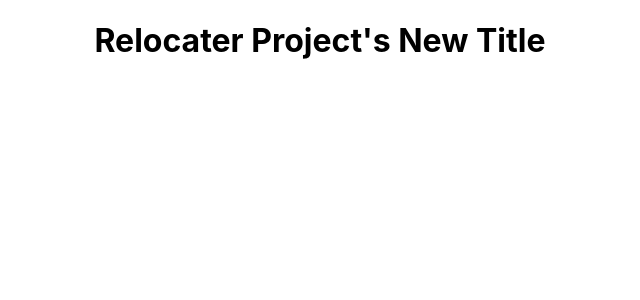
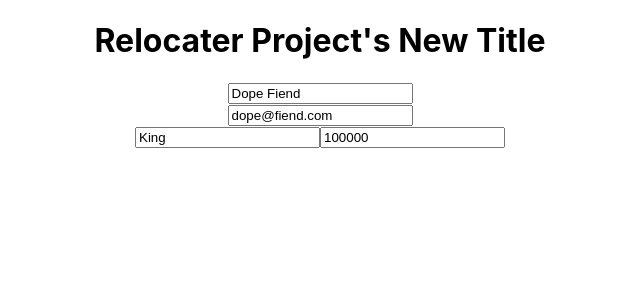
Before and after one commit to BryantCabrera/relocater, a React (Create React App) app: page / in a window 1280 px wide. Shown: the top 300 px of the page, without its empty margins (320-960 px from the left). Built offline with nearby package versions, Linux system fonts and the light colour scheme.

Commit message:
Adds kevin adds User Component

```diff
--- a/src/App.js
+++ b/src/App.js
@@ -1,12 +1,14 @@
 import React, { Component } from 'react';
 import logo from './logo.svg';
 import './App.css';
+import UserProfile from './Userprofile/Userprofile';
 
 class App extends Component {
   render() {
     return (
       <div className="App">
         <h1>Relocater Project's New Title</h1>
+        <UserProfile />
       </div>
     );
   }
--- /dev/null
+++ b/src/Userprofile/UserForm.js
@@ -0,0 +1,32 @@
+import React from 'react'
+
+const UserForm = (props) =>
+            <div>
+                <input
+                    name='username'
+                    placeholder='username'
+                    value={props.user.username}
+
+                />
+                <br/>
+                <input
+                    name='email'
+                    placeholder='email'
+                    value={props.user.email}
+                />
+                <br/>
+                <input
+                    name='uCounty'
+                    placeholder='County'
+                    value={props.user.uCounty}
+                />
+                <input
+                    name='uIncome'
+                    placeholder='Income'
+                    value={props.user.uIncome}
+                />
+                <br/>
+            </div>
+
+
+export default UserForm
--- /dev/null
+++ b/src/Userprofile/Userprofile.js
@@ -0,0 +1,36 @@
+import React, {Component} from 'react'
+import UserForm from './UserForm';
+
+
+class UserProfile extends Component {
+    state= {
+        username: 'Dope Fiend',
+        email: 'dope@fiend.com',
+        uCounty: 'King',
+        uIncome: 100000,
+        editing: {}
+
+
+    }
+
+    editUser = userIndex => {
+        const {username, email, uCounty, uIncome} = this.state
+        this.setState({
+            username,
+            email,
+            uCounty,
+            uIncome,
+            editing: {status:true, index: userIndex}
+        })
+    }
+
+    render(){
+        console.log(this.state)
+        return(
+            <UserForm user={this.state}/>
+        )
+    }
+
+}
+
+export default UserProfile;
```
